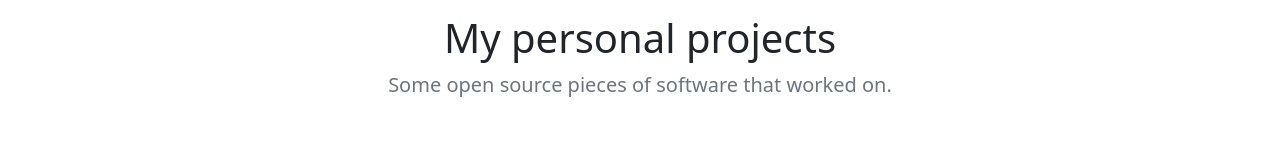
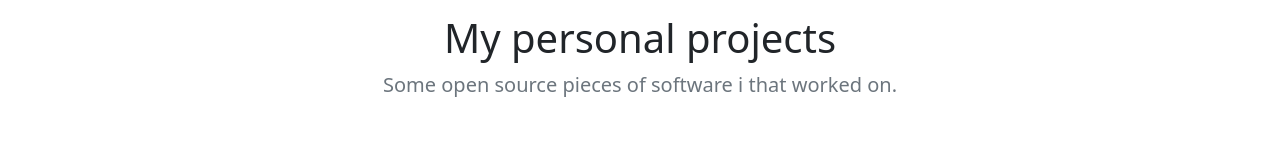
Before and after one commit to 0djentd/portfolio, a Vue app: page /portfolio/projects in a window 1280 px wide. Shown: the part 132-292 px from the top of the page. Built offline with nearby package versions, Linux system fonts and the light colour scheme.

Commit message:
modified:   src/views/ProjectsView.vue

```diff
--- a/src/views/ProjectsView.vue
+++ b/src/views/ProjectsView.vue
@@ -19,7 +19,7 @@ export default {
       <div class="col-lg-6 col-md-8 mx-auto">
         <h1 class="fw-light">My personal projects</h1>
         <p class="lead text-muted">
-          Some open source pieces of software that worked on.
+          Some open source pieces of software i that worked on.
         </p>
       </div>
     </div>
```
